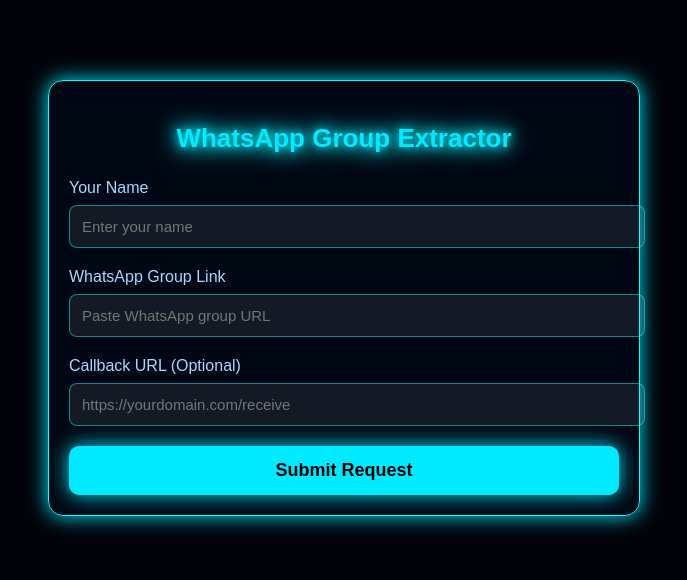
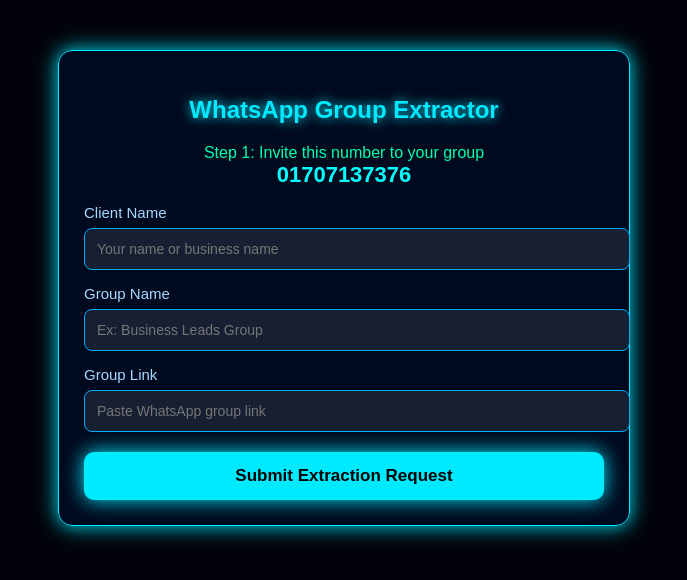
Before and after one commit to Arko3910/Whatsapp-lead-scraper, a plain HTML site: page index.html in a window 1280 px wide. Shown: the whole page, without its empty margins (296-983 px from the left). Drawn offline with Linux system fonts and the light colour scheme.

Commit message:
index.html

```diff
--- a/index.html
+++ b/index.html
@@ -1,141 +1,164 @@
 <!DOCTYPE html>
 <html lang="en">
 <head>
-<meta charset="UTF-8" />
-<meta name="viewport" content="width=device-width, initial-scale=1.0" />
+<meta charset="UTF-8">
 <title>WhatsApp Group Extractor</title>
+<meta name="viewport" content="width=device-width, initial-scale=1">
 
 <style>
 body {
     margin: 0;
     padding: 0;
     background: #02030a;
+    color: #fff;
     font-family: Arial, sans-serif;
-        color: #fff;
 }
 
-    .glow {
-        text-shadow: 0 0 10px #00f0ff, 0 0 20px #00f0ff, 0 0 30px #00f0ff;
-    }
-
-    .container {
-        max-width: 550px;
-        margin: 80px auto;
-        padding: 20px;
-        background: rgba(0, 10, 25, 0.7);
-        border: 1px solid #0ff;
-        border-radius: 15px;
+.card {
+    max-width: 520px;
+    margin: 50px auto;
+    background: rgba(0, 15, 40, 0.7);
+    padding: 25px;
+    border-radius: 14px;
+    border: 1px solid #00eaff;
     box-shadow: 0 0 20px #00eaff;
-        backdrop-filter: blur(10px);
+    backdrop-filter: blur(5px);
 }
 
 h2 {
     text-align: center;
-        margin-bottom: 25px;
-        font-size: 26px;
-        font-weight: bold;
     color: #00eaff;
-        text-shadow: 0 0 12px #0ff;
+    text-shadow: 0 0 12px #00eaff;
 }
 
 label {
-        font-size: 16px;
-        margin-bottom: 8px;
     display: block;
+    margin-top: 15px;
+    margin-bottom: 7px;
     color: #a9d7ff;
+    font-size: 15px;
 }
 
-    input {
+input, textarea {
     width: 100%;
     padding: 12px;
     border-radius: 8px;
-        border: none;
-        margin-bottom: 20px;
-        background: rgba(255, 255, 255, 0.08);
-        color: #fff;
-        font-size: 15px;
+    border: 1px solid #0af;
+    background: rgba(255,255,255,0.09);
+    color: white;
     outline: none;
-        border: 1px solid rgba(0,255,255,0.5);
+    font-size: 14px;
 }
 
 input:focus {
-        border-color: #00eaff;
-        box-shadow: 0 0 10px #00eaff;
+    box-shadow: 0 0 15px #00eaff;
 }
 
 button {
+    margin-top: 20px;
     width: 100%;
     padding: 14px;
-        font-size: 18px;
+    background: #00eaff;
+    color: black;
     border-radius: 10px;
     border: none;
-        background: #00eaff;
-        color: #000;
     font-weight: bold;
+    font-size: 17px;
     cursor: pointer;
-        transition: 0.2s;
     box-shadow: 0 0 20px #00eaff;
 }
 
 button:hover {
     background: #0ff;
-        box-shadow: 0 0 30px #00eaff;
 }
 
-    .success-box {
-        margin-top: 20px;
-        padding: 15px;
+#successBox {
+    display: none;
+    background: rgba(0,255,150,0.25);
+    border: 1px solid #00ffaa;
+    padding: 12px;
+    margin-top: 15px;
     text-align: center;
     border-radius: 10px;
-        font-size: 16px;
-        background: rgba(0,255,180,0.2);
-        border: 1px solid #00ffaa;
+}
+
+#resultSection {
     display: none;
+    margin-top: 50px;
 }
 </style>
 
 </head>
 <body>
 
-<div class="container">
-    <h2 class="glow">WhatsApp Group Extractor</h2>
+<div class="card">
+    <h2>WhatsApp Group Extractor</h2>
 
-    <label>Your Name</label>
-    <input type="text" id="clientName" placeholder="Enter your name">
+    <p style="color:#00ffaa; font-size:16px; text-align:center;">
+        Step 1: Invite this number to your group<br>
+        <strong style="font-size:22px; color:#0ff;">01707137376</strong>
+    </p>
 
-    <label>WhatsApp Group Link</label>
-    <input type="text" id="groupLink" placeholder="Paste WhatsApp group URL">
+    <label>Client Name</label>
+    <input type="text" id="clientName" placeholder="Your name or business name">
 
-    <label>Callback URL (Optional)</label>
-    <input type="text" id="callback" placeholder="https://yourdomain.com/receive">
+    <label>Group Name</label>
+    <input type="text" id="groupName" placeholder="Ex: Business Leads Group">
 
-    <button onclick="submitForm()">Submit Request</button>
+    <label>Group Link</label>
+    <input type="text" id="groupLink" placeholder="Paste WhatsApp group link">
 
-    <div class="success-box" id="successMessage">
-        Request submitted successfully.<br>
-        Extraction system activated.
+    <button onclick="submitRequest()">Submit Extraction Request</button>
+
+    <div id="successBox">
+        Request received successfully. Extraction started.
     </div>
 </div>
 
 
+<div class="card" id="resultSection">
+    <h2>Extracted Numbers</h2>
+
+    <textarea id="numberList" rows="10" placeholder="Numbers will appear here"></textarea>
+
+    <button onclick="copyNumbers()">Copy Numbers</button>
+    <button onclick="downloadNumbers()">Download as TXT</button>
+</div>
+
 <script>
-function submitForm() {
-
+function submitRequest() {
     const payload = {
         clientName: document.getElementById("clientName").value,
-        groupLink: document.getElementById("groupLink").value,
-        callback: document.getElementById("callback").value
+        groupName: document.getElementById("groupName").value,
+        groupLink: document.getElementById("groupLink").value
     };
 
     fetch("YOUR_WEBHOOK_URL", {
         method: "POST",
-        headers: { "Content-Type": "application/json" },
+        headers: {"Content-Type": "application/json"},
         body: JSON.stringify(payload)
     })
-    .then(res => {
-        document.getElementById("successMessage").style.display = "block";
+    .then(() => {
+        document.getElementById("successBox").style.display = "block";
     })
-    .catch(err => alert("Error: " + err));
+    .catch(error => alert("Error: " + error));
+}
+
+function copyNumbers() {
+    const text = document.getElementById("numberList");
+    text.select();
+    navigator.clipboard.writeText(text.value);
+}
+
+function downloadNumbers() {
+    const text = document.getElementById("numberList").value;
+    const blob = new Blob([text], { type: "text/plain" });
+    const url = URL.createObjectURL(blob);
+
+    const a = document.createElement("a");
+    a.href = url;
+    a.download = "extracted_numbers.txt";
+    a.click();
 }
 </script>
 
```
Lines whose indentation alone changed are shown as unchanged.
